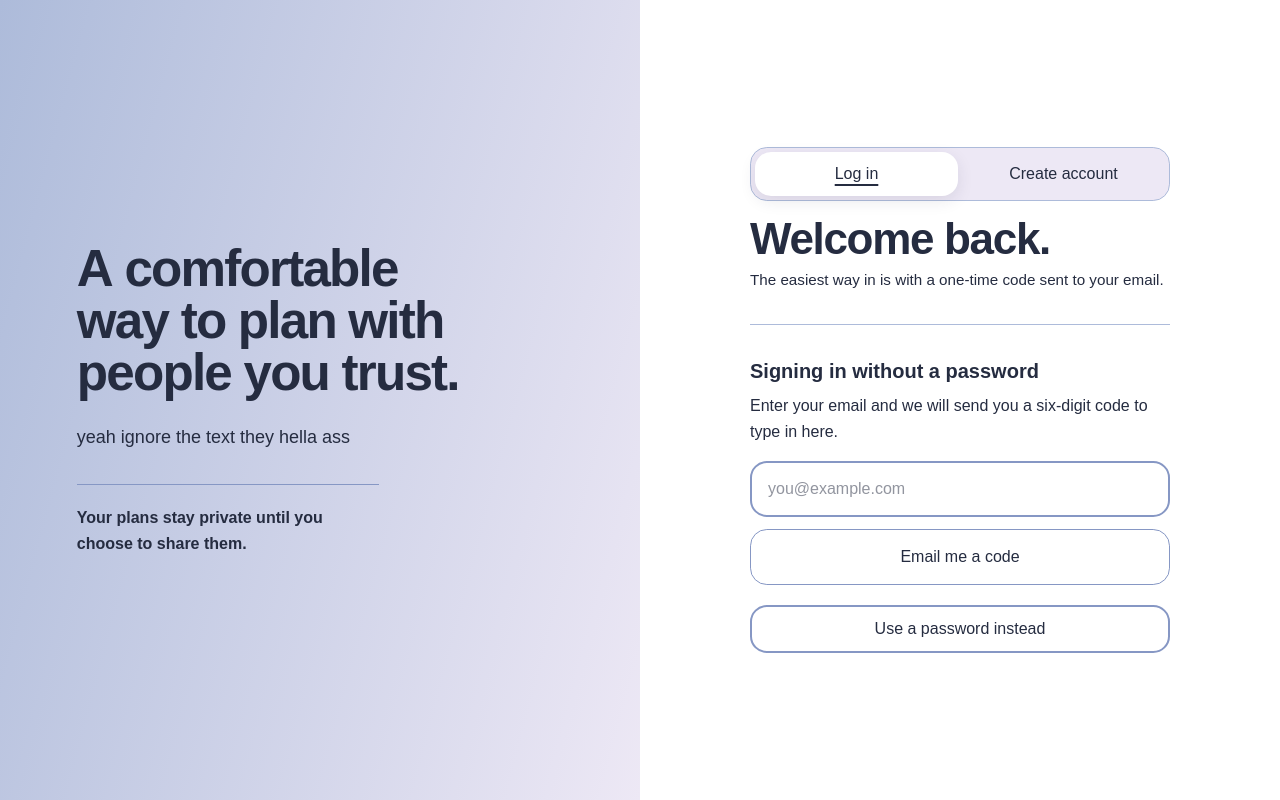
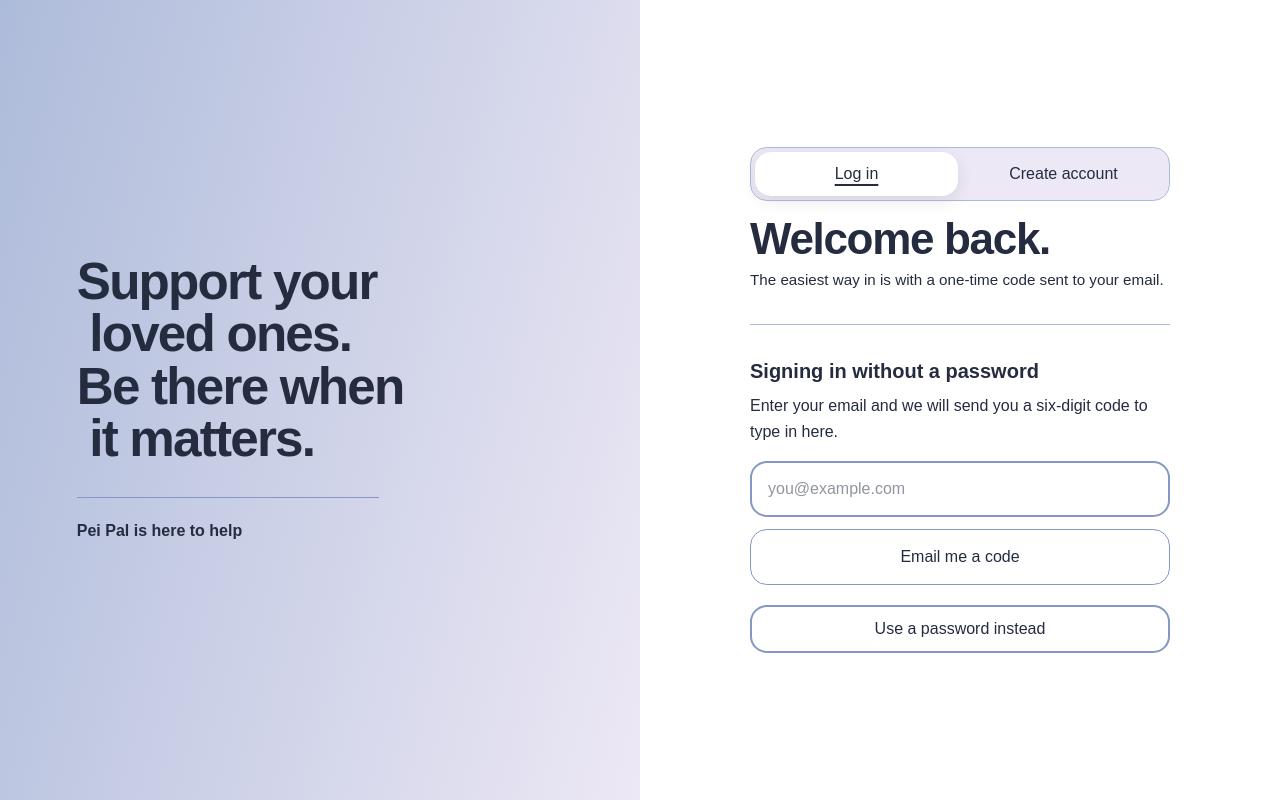
Before and after one commit to jiugengw/PeiPal, a React (Vite) app in the folder frontend/: page /auth in a window 1280 px wide. Built offline with nearby package versions, Linux system fonts and the light colour scheme; no server answers; what openapi-fetch, openapi-react-query would draw is missing.

Commit message:
fix: text on auth page

```diff
--- a/frontend/src/routes/auth.tsx
+++ b/frontend/src/routes/auth.tsx
@@ -64,19 +64,19 @@ function AuthPage() {
               duration={2}
               once
             >
-              A comfortable way to plan with people you trust.
+              Support your loved ones. Be there when it matters.
             </TextAnimate>
             <TextAnimate
               animation="fadeIn"
-              delay={1.8}
-              className="mt-6 max-w-[34ch] text-lg leading-relaxed"
+              delay={2}
+              className="mt-8 max-w-[34ch] border-t border-input pt-5 text-base leading-relaxed font-extrabold"
             >
-              yeah ignore the text they hella ass
+              Pei Pal is here to help
             </TextAnimate>
-            <p></p>
+            {/* <p></p>
             <p className="mt-8 max-w-[34ch] border-t border-input pt-5 text-base leading-relaxed font-extrabold">
-              Your plans stay private until you choose to share them.
-            </p>
+
+            </p> */}
           </div>
         </section>
         <div className="flex min-h-full items-start justify-center px-4 py-8 sm:px-8 sm:py-10 lg:items-center lg:px-12 lg:py-12">
```
